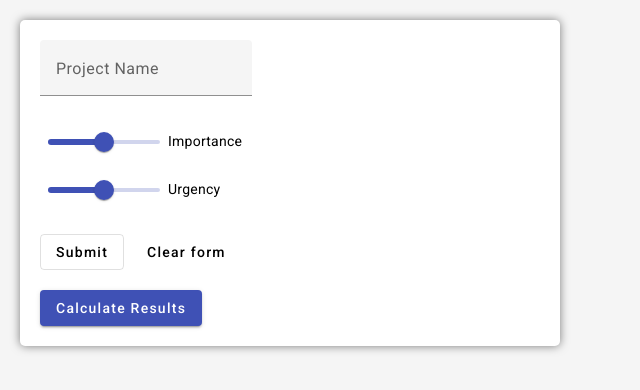
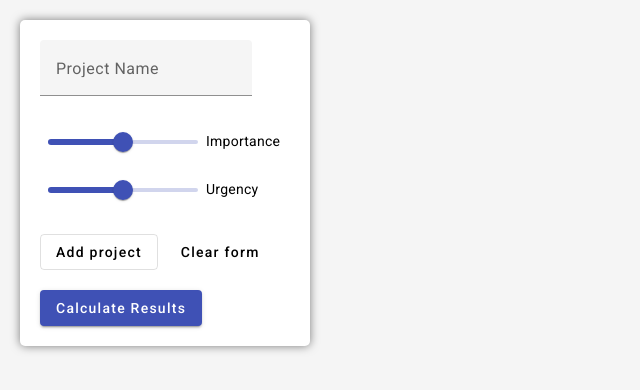
Before and after one commit to smithwithatypo/project_prioritizer_angular, an Angular app: page / in a window 1280 px wide. Shown: the top 390 px of the page, without its empty margins (0-640 px from the left). Built offline with nearby package versions, Linux system fonts and the light colour scheme.

Commit message:
fixed width issue

```diff
--- a/src/app/input-form/input-form.component.css
+++ b/src/app/input-form/input-form.component.css
@@ -1,7 +1,7 @@
 .form-container {
   width: 100%;
-  max-width: 500px;
-  margin: 20px 20px;
+  max-width: 250px;
+  margin: 20px;
   padding: 20px;
   background-color: #fff;
   border-radius: 5px;
@@ -10,8 +10,8 @@
 
 .container {
   width: 100%;
-  max-width: 500px;
-  margin: 20px 20px;
+  max-width: 250px;
+  margin: 20px;
   padding: 20px;
   background-color: #fff;
   border-radius: 5px;
@@ -28,6 +28,6 @@
   margin-right: 15px;
 }
 
-.mat-slider {
-  width: 30px;
+mat-slider {
+  width: 150px;
 }
--- a/src/app/input-form/input-form.component.html
+++ b/src/app/input-form/input-form.component.html
@@ -21,7 +21,7 @@
         </div>
 
         <div class="buttons-row">
-          <button mat-stroked-button type="submit">Submit</button>
+          <button mat-stroked-button type="submit">Add project</button>
           <button mat-button type="button" (click)="onClearForm()">Clear form</button>
         </div>
 
```
